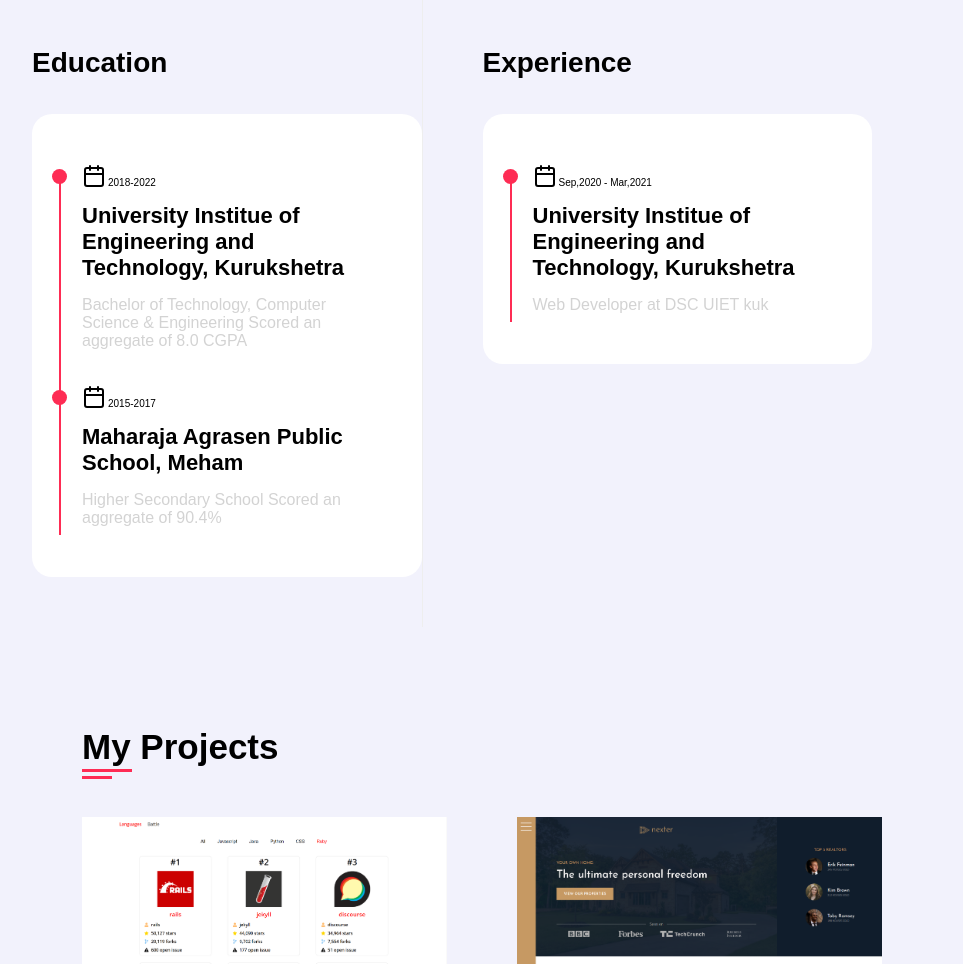
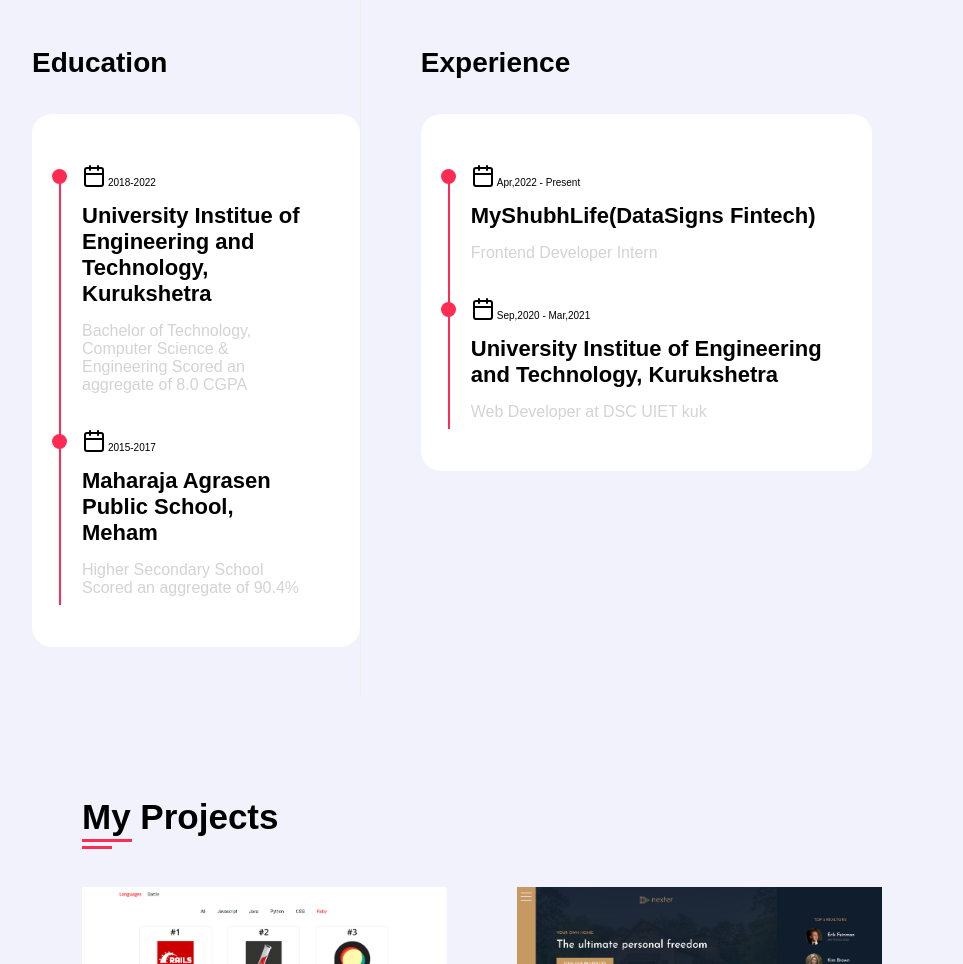
Before and after one commit to HimanshuDotcom/portfolio, a website: page index.html in a window 1280 px wide. Shown: the part 1585-2549 px from the top of the page, without its empty margins (288-1251 px from the left). Drawn offline with Linux system fonts and the light colour scheme.

Commit message:
position added

```diff
--- a/index.html
+++ b/index.html
@@ -151,6 +151,15 @@
                     <div class="circle-dot"></div>
                     <div class="timeline__date">
                         <img src="img/calendar.svg" alt="calender">
+                        <span>Apr,2022 - Present</span>
+                    </div>
+                    <h2 class="timeline__location heading-tertiary">MyShubhLife(DataSigns Fintech)</h2>
+                    <p class="timeline__info">Frontend Developer Intern</p>
+                </div>
+                <div class="timeline">
+                    <div class="circle-dot"></div>
+                    <div class="timeline__date">
+                        <img src="img/calendar.svg" alt="calender">
                         <span>Sep,2020 - Mar,2021</span>
                     </div>
                     <h2 class="timeline__location heading-tertiary">University Institue of Engineering and Technology, Kurukshetra</h2>
```
